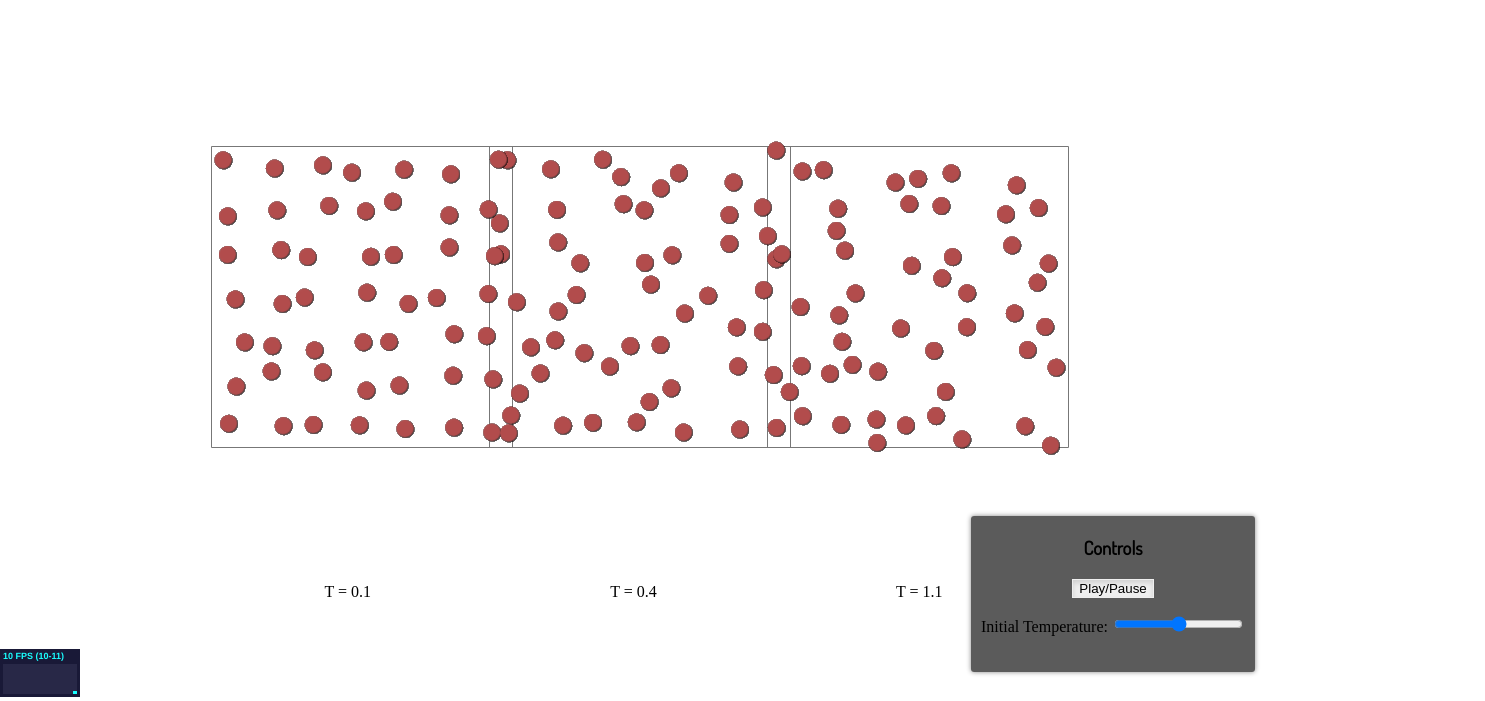
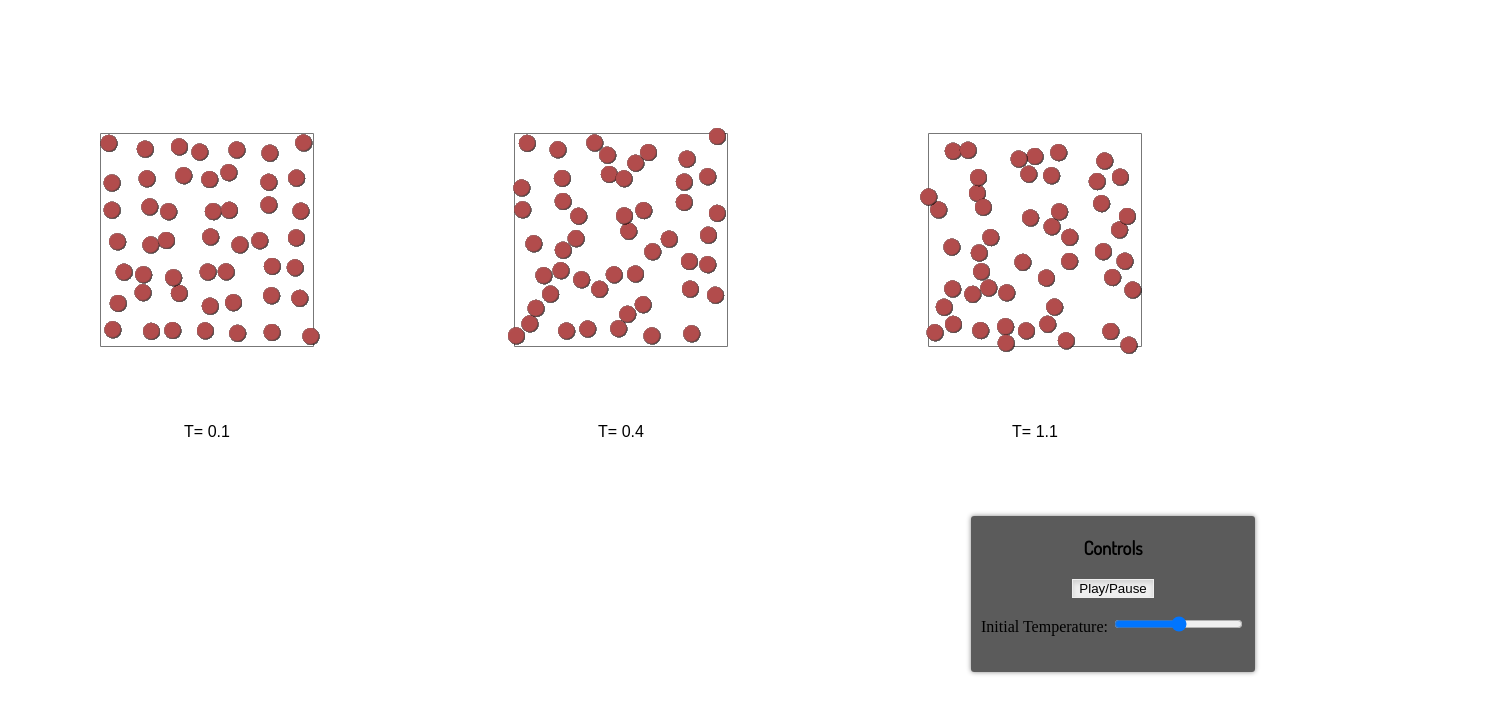
Before and after one commit to whitead/JSMD, a website: page html/index.html in a window 1280 px wide. Shown: the part 103-804 px from the top of the page, 1485 px wide, since content can reach past the window. Drawn offline with nearby package versions, Linux system fonts and the light colour scheme; files that its build step writes are made by us from their sources; animation ran at ten frames a second; files whose address does not match are found by name.

Commit message:
Seperate each simulation in a single scene and rearrange it in CSS

```diff
--- a/assets/css/main.less
+++ b/assets/css/main.less
@@ -1,7 +1,7 @@
 #JSMD {
   width: 100%;
   height: 100%;
-  position:absolute;
+  position:fixed;;
   top: 0px;
   left: 0px;
   z-index: 0;
@@ -9,7 +9,7 @@
 
 body {
       margin:0px;
-      overflow:hidden;
+      overflow:scroll;
       color: black;
 }
 
@@ -22,12 +22,40 @@ body {
    margin-left: auto;
    margin-right: auto;
 }
+
+#content {
+    position: absolute;
+	  top: 120px; width: 100%;
+		z-index: 1;
+		padding: 1em 0 0 0;
+}
+
 .left-chart {
        position:absolute;
        left: 0px;
        z-index: 99;
        top:0px;
 }
+
+.list-element{
+      display: inline-block;
+      margin: 1em;
+      padding: 1em;
+      }
+
+.list-element .scene {
+      width: 350px;
+      height: 350px;
+      	}
+
+.list-element .description {
+  		color: #000000;
+  		font-family: sans-serif;
+      text-align:center;
+  		font-size: medium;
+  		width: 350px;
+  		margin-top: 0.5em;
+  			}
 
 #main-title {
   position: absolute;
@@ -39,7 +67,7 @@ body {
 [class*='col-'] {
   float: left;
 }
-
+/*
 .grid{
   width:100%;
   position:absolute;
@@ -60,6 +88,7 @@ text-align:center;
 text-align:center;
   width: 22.33%;
 }
+*/
 
 
 .chart-title-light {
@@ -89,7 +118,7 @@ text-align:center;
 }
 
 #control-panel {
-  position:absolute;
+  position:fixed;
   right: 25px;
   z-index: 99;
   bottom:25px;
--- a/html/index.html
+++ b/html/index.html
@@ -10,41 +10,26 @@
     </head>
 
     <body>
+      <div id="JSMD" class="field"></div>
+
+<div id="content"></div>
 
       <h1 class="chart-title" id="main-title"> Javascript Molecular Dynamics <br/> Lennard-Jones Fluid</h1>
 
-      <canvas id="tempchart" width="400" height="100"></canvas>
-<!--<div class="titles">
-      <p>
-        <a class="column-left">Column left</a><a class="column-center">Column center</a><a class="column-right">Column right</a>
-      </p></div> -->
       <div id="control-panel">
 	<h3 class="chart-title-dark">Controls</h3>
 	<button id="pause"> Play/Pause</button>
 	<br> <p>Initial Temperature:
 	<input id="tempadjust" class="slider" type="range" min="1.0" max="1.2" step="0.01" value="1.1"></input></p>
-<!-- <p>T1:<input id="T1" ></input> </p>
-<p>T2:
-   <input id="T2" ></input>
-   </p><p>T3: <input id="T3" ></input>
-     </p>
-     <button id="Temp_control"> Update temperature</button>--></div>
+      </div>
 
 
 
-      <div id="JSMD" class="field"></div>
+    <script id="template" type="notjs">
+      <div class="scene"></div>
+      <div class="description">T= $</div>
+    </script>
 
-     <div class="grid">
-  <div class="col-1-3">
-     T = 0.1
-  </div>
-  <div class="col-1-3">
-     T = 0.4
-  </div>
-  <div class="col-3-3">
-     T = 1.1
-  </div>
-</div>
 
       </section>
       <script src="js/three.min.js"></script>
@@ -62,6 +47,7 @@
     	}
       </script>
 
+
     </body>
 
 </html>
--- a/js/JSMD-Main.js
+++ b/js/JSMD-Main.js
@@ -2,61 +2,32 @@
 
 function main() {
 
-
     var root = document.getElementById( 'JSMD' );
 
-    var elements = [new Sim([7,7,1], window.innerWidth/2.0, window.innerHeight/2.0, 2),
+    var elements = [new Sim([7,7,1],window.innerWidth/2.0, window.innerHeight/2.0, 2),
 		    new Sim([7,7,1], window.innerWidth/2.0, window.innerHeight/2.0, 2),
-            new Sim([7,7,1], window.innerWidth/2.0, window.innerHeight/2.0, 2),
+        new Sim([7,7,1],window.innerWidth/2.0, window.innerHeight/2.0, 2),
 		   ];
 
    elements[0].set_positions(square_lattice([7,7,1], 1, 0.5));
    elements[1].set_positions(square_lattice([7,7,1], 1.0, 0.5));
    elements[2].set_positions(square_lattice([7,7,1], 1.0, 0.5));
 
+
     elements[0].T = 0.1;
     elements[1].T = 0.4;
     elements[2].T = 1.1;
 
-    var m = new THREE.Matrix4();
-    m.makeTranslation(window.innerWidth / 6, 0, 0);
-    elements[2].transform.premultiply(m);
-
-    m = new THREE.Matrix4();
-    m.makeTranslation(-window.innerWidth / 6, 0, 0);
-    elements[0].transform.premultiply(m);
 
 
- /*
-    var elements = [new Sim([2.5,1,0], window.innerWidth, window.innerHeight, 1, 10),
-		   // new Sim([7,1,1], window.innerWidth, window.innerHeight, 2, 10),
-		   ];
-
-    elements[0].set_positions(square_lattice([1,1,1], 1, 2.49));
-    elements[0].set_field_force(parabola_field, true);
-    elements[0].T = null;
-    //elements[1].set_positions(square_lattice([7,1,1], 1.0, 0.5));
+    var newscenelist = new SceneList(elements, root);
+    newscenelist.animate();
 
 
-    var m = new THREE.Matrix4();
-    //m.makeTranslation(window.innerWidth / 16, 0, 0);
-    elements[0].transform.premultiply(m);
-
-    //flip it for fun?
-    //m.makeTranslation(-window.innerWidth / 6, 0, 0);
-    //elements[1].transform.premulthiply(m);
-
-    watch_com(elements[0]);
-
- */
-    var scene = new Scene(elements, root, true);
-    scene.animate();
-
-    //bind the pause button
 document.getElementById('pause').onclick = function() {
  elements[0].toggle_pause();
    elements[1].toggle_pause();
    elements[2].toggle_pause();
+  };
 
-    };
 }
--- /dev/null
+++ b/js/JSMD-Scene-List.js
@@ -0,0 +1,61 @@
+//JSMD-Scene-List.js
+
+function SceneList (elements, root) {
+  this.elements = elements;
+  this.root = root;
+
+  this.renderer = new THREE.WebGLRenderer( { clearAlpha: 1, antialias: true } );
+
+  //set the autoclear to false, otherwise the previous scene will be cleared when you render a new scene
+  this.renderer.autoClear = false;
+  this.renderer.setPixelRatio( window.devicePixelRatio );
+  this.renderer.setSize( root.clientWidth, root.clientHeight );
+  this.renderer.setClearColor( 0xFFFFFF, 1 );
+
+  //make an empty stack
+  this.scenelist = [];
+
+  var temperture = [0.1, 0.4, 1.1];
+
+  for ( var i =  0; i < 3; i ++ ) {
+    var T = temperture[i];
+    var newelement = elements[i];
+    var renderer = this.renderer
+    var newscene = new Scene(newelement, root, T, renderer,true);
+
+    //add newscene to the stack
+    this.scenelist.push(newscene);
+  }
+}
+
+SceneList.prototype.animate = function () {
+  requestAnimationFrame(this.animate.bind(this));
+  this.render();
+};
+
+SceneList.prototype.render =function () {
+  this.renderer.clear();
+  this.scenelist.forEach(function(newscene){
+
+    newscene.element.animate();
+
+    //get thte position of the div element
+    var rect = newscene.divelementscene.getBoundingClientRect();
+
+    //set the size of the viewport and cut off the part we don't want to render
+    var width  = rect.right - rect.left;
+    var height = rect.bottom - rect.top;
+    var left   = rect.left;
+    var bottom = newscene.renderer.domElement.clientHeight - rect.bottom;
+
+    newscene.renderer.setViewport( left, bottom, width, height );
+		newscene.renderer.setScissor( left, bottom, width, height);
+
+
+    newscene.root.appendChild( newscene.renderer.domElement );
+
+
+    newscene.renderer.clearDepth();
+    newscene.renderer.render(newscene.scene,newscene.camera);
+  });
+}
--- a/js/JSMD-Scene.js
+++ b/js/JSMD-Scene.js
@@ -1,89 +1,47 @@
 //JSMD-Scene.js
 
-function Scene(elements, root, ortho, controls, light_background, fov) {
+function Scene(element, root, T, renderer,ortho, controls, fov) {
 
-    this.elements = elements;
+    var content = document.getElementById( "content" );
+    var template = document.getElementById( "template" ).text;
+
+    this.element = element;
     this.root = root;
+    this.renderer = renderer;
+
+    //Make a list element
+    var divelement = document.createElement( "div" );
+    divelement.className = "list-element";
+    divelement.innerHTML = template.replace( '$', T );
+
+    this.divelement = divelement;
+    content.appendChild( this.divelement );
+
+    //look up the area that we want to render
+    this.divelementscene=this.divelement.querySelector( ".scene" );
 
     ortho = ortho || false;
     controls = controls || true;
     fov = fov || 75;
-    light_background = light_background || true;
 
-     if(ortho) {
-	 var factor = 0.5 * Math.tan(fov / 360 * Math.PI);
-	 this.camera = new THREE.OrthographicCamera( this.root.clientWidth * -factor, this.root.clientWidth * factor, this.root.clientHeight * factor, this.root.clientHeight * -factor, 1, 10000 );
-	 this.camera.zoom = 1;
+	 this.camera = new THREE.PerspectiveCamera(75, 1, 1, 10000);
 
-     } else{
-	 this.camera = new THREE.PerspectiveCamera(75, this.root.clientWidth / this.root.clientHeight, 1, 10000);
-     }
 
     if(controls) {
-	 this.controls = new THREE.OrbitControls( this.camera, root );
+	 this.controls = new THREE.OrbitControls( this.camera, this.divelementscene );
 	 this.controls.damping = 0.2;
-	 this.controls.addEventListener( 'change', this.render.bind(this) );
+   this.controls.enablePan = false;
+	 //this.controls.addEventListener( 'change', this.render.bind(this) );
     }
 
     this.camera.position.z = Math.min(this.root.clientWidth, this.root.clientHeight);
-     this.scene = new THREE.Scene();
-     var scene = this.scene;
+    this.scene = new THREE.Scene();
+    var scene = this.scene;
+
+    //this.root.appendChild( renderer.domElement );
+    //window.addEventListener( 'resize', this.onWindowResize.bind(this), false );
 
 
-    this.renderer = new THREE.WebGLRenderer( { clearAlpha: 1, antialias: true } );
-
-    this.renderer.setPixelRatio( window.devicePixelRatio );
-    this.renderer.setSize( this.root.clientWidth, this.root.clientHeight );
-    this.renderer.setClearColor( 0x000000, 1 );
-    if(light_background)
-	this.renderer.setClearColor( 0xFFFFFF, 1 );
-
-     root.appendChild( this.renderer.domElement );
-     window.addEventListener( 'resize', this.onWindowResize.bind(this), false );
-
-     elements.forEach(function(e) {
-	 e.init_render(scene);
-     });
-
-     //set-up the performance stats
-     this.stats = new Stats();
-
-     // align bottom-left
-     this.stats.domElement.style.position = 'absolute';
-     this.stats.domElement.style.left = '0px';
-     this.stats.domElement.style.bottom = '0px';
-
-     root.appendChild( this.stats.domElement );
-
-
-
- }
-
-Scene.prototype.onWindowResize = function() {
-
-    this.camera.aspect = this.root.clientWidth / this.root.clientHeight;
-    this.camera.updateProjectionMatrix();
-
-    this.renderer.setSize( this.root.clientWidth, this.root.clientHeight );
-
-    this.render();
+    element.init_render(scene);
 
 }
-
-Scene.prototype.animate = function() {
-
-    requestAnimationFrame(this.animate.bind(this));
-    this.render();
-    this.stats.update();
-};
-
-
-Scene.prototype.render = function() {
-
-    this.elements.forEach(function(e) {
-	e.animate();
-    });
-
-    this.renderer.render( this.scene, this.camera );
-
-}
--- a/js/JSMD-Sim.js
+++ b/js/JSMD-Sim.js
@@ -15,12 +15,12 @@ function Sim(box_dim, viewwidth, viewheight, dimension, seed) {
     //longest diagonal
     var max = 0;
     box_dim.forEach(function(x) {max = Math.max(max, x)});
-    var resolution = Math.min(viewwidth, viewheight) / (max * Math.sqrt(3))
+    var resolution = Math.min(viewwidth, viewheight) / (max* Math.sqrt(3))
 
     this.resolution = resolution;
     this.box_dim = new THREE.Vector3(box_dim[0], box_dim[1], box_dim[2]);
     this.transform = new THREE.Matrix4();
-    this.transform.makeScale(resolution, resolution, resolution);
+    this.transform.makeScale(resolution*2.0* Math.sqrt(3), resolution*2.0* Math.sqrt(3), resolution*2.0* Math.sqrt(3));
     this.transform.multiply(new THREE.Matrix4().makeTranslation(-box_dim[0] / 2, -box_dim[1] / 2, -box_dim[2] / 2));
 
     this.dimension = dimension || 3;
```
Also changed, not shown: js/JSMD-Sim-Decorators.js (line endings or trailing spaces), 1 other file. Lines whose indentation alone changed are shown as unchanged.
